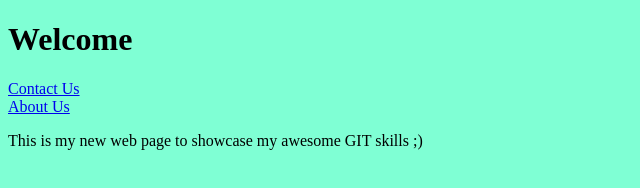
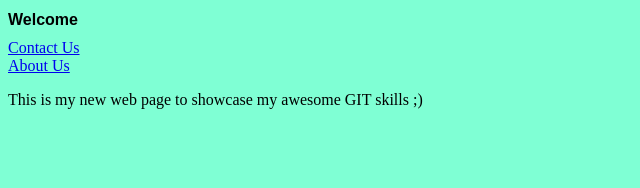
Before and after one commit to kwakley/Website, a plain HTML site: page index.html in a window 1280 px wide. Shown: the whole page, without its empty margins (0-640 px from the left). Drawn offline with Linux system fonts and the light colour scheme.

Commit message:
Font changes

```diff
--- a/style.css
+++ b/style.css
@@ -2,3 +2,6 @@ body {
     background-color: aquamarine;
     font-size: medium;
 }
+h1 {font-size: medium;
+    font-family: Arial, Helvetica, sans-serif;
+}
```
